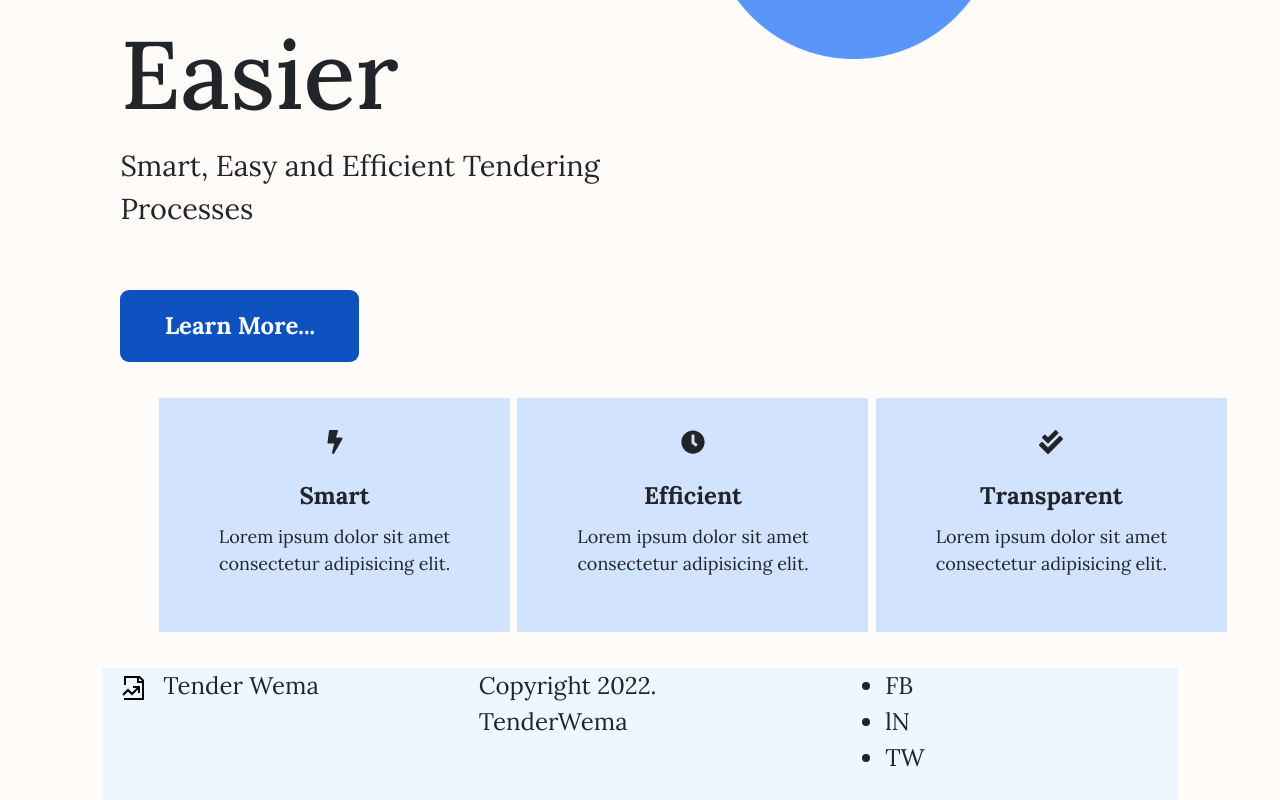
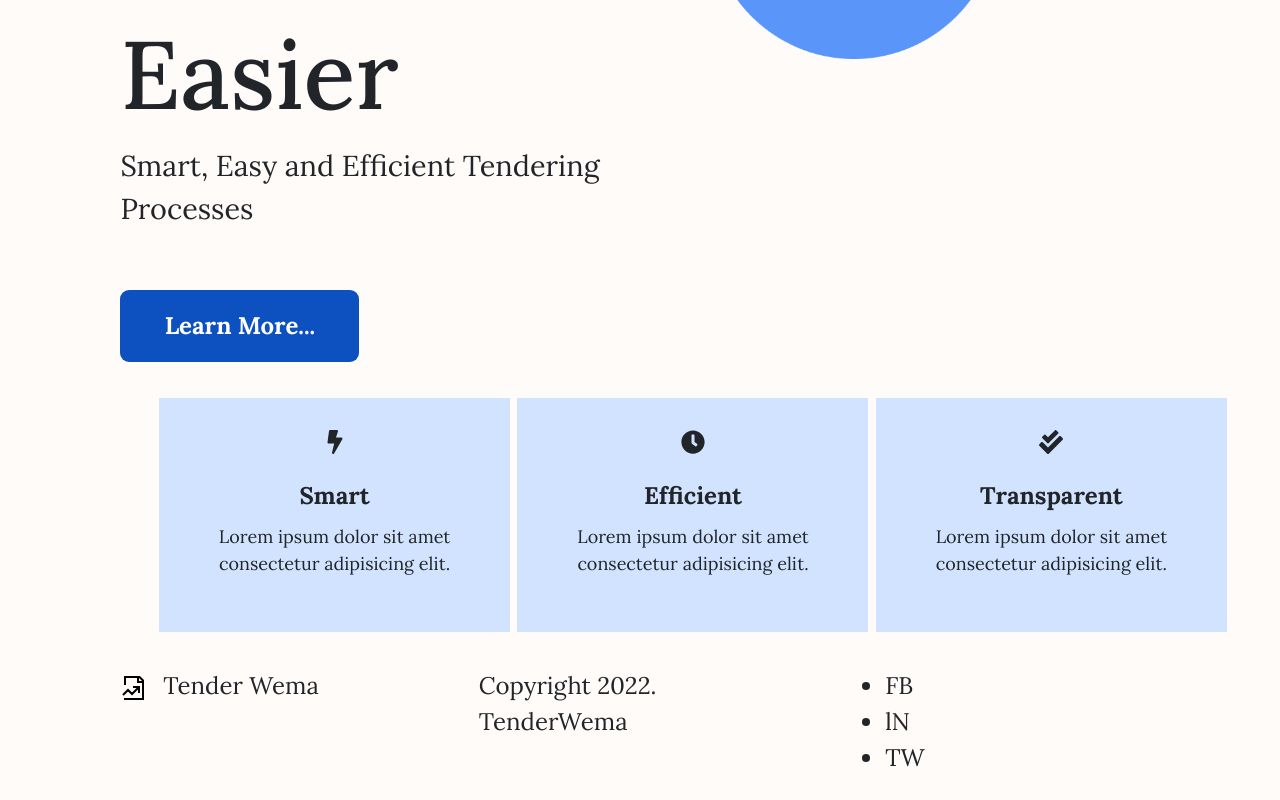
Before and after one commit to nelsonmutindamwanzia/tender-wema-frontend, a React (Create React App) app: page / in a window 1280 px wide. Shown: the part 403-1203 px from the top of the page. Built offline with nearby package versions, Linux system fonts and the light colour scheme.

Commit message:
remove footer styling

```diff
--- a/src/index.css
+++ b/src/index.css
@@ -79,7 +79,3 @@ button.btn {
     color: black;
     font-size: 20px;
 }
-#footer{
-    background-color: #ECF7FF ;
-
-}
```
